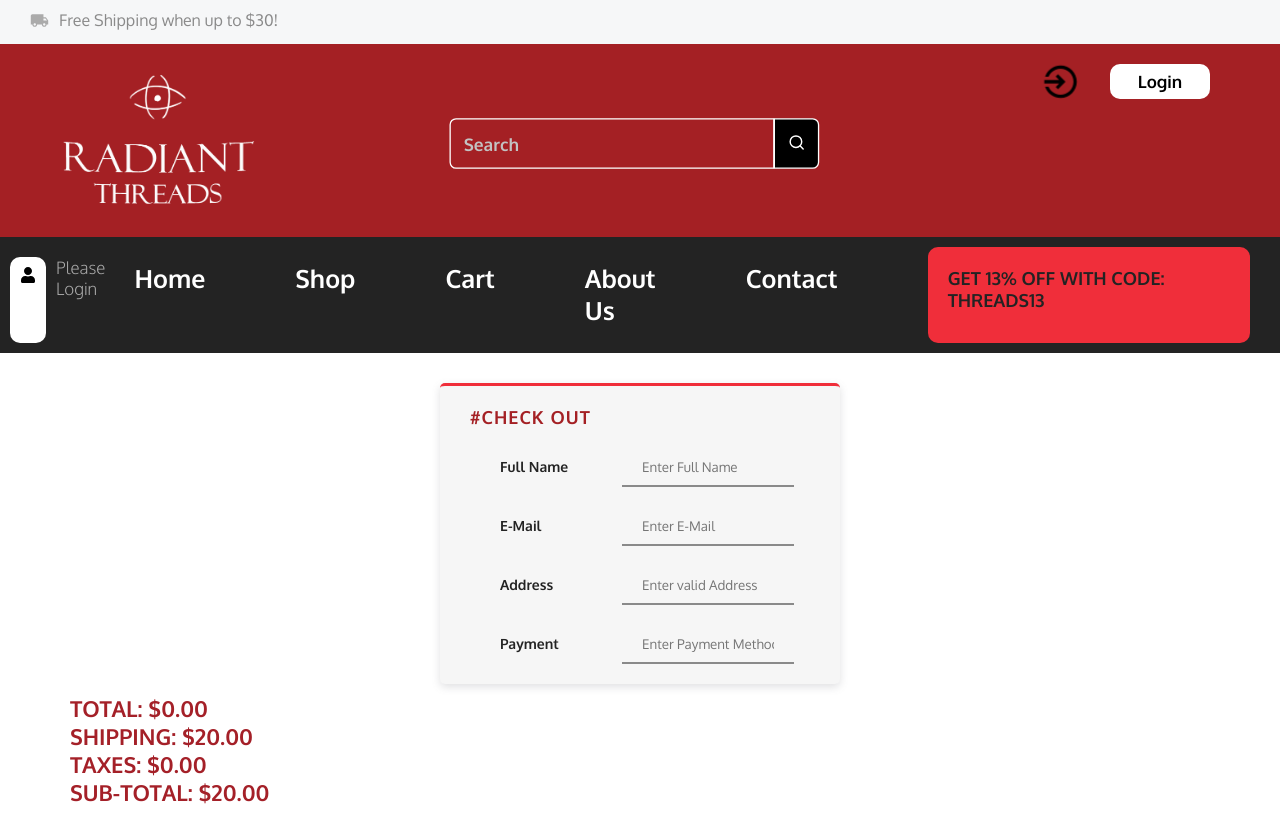
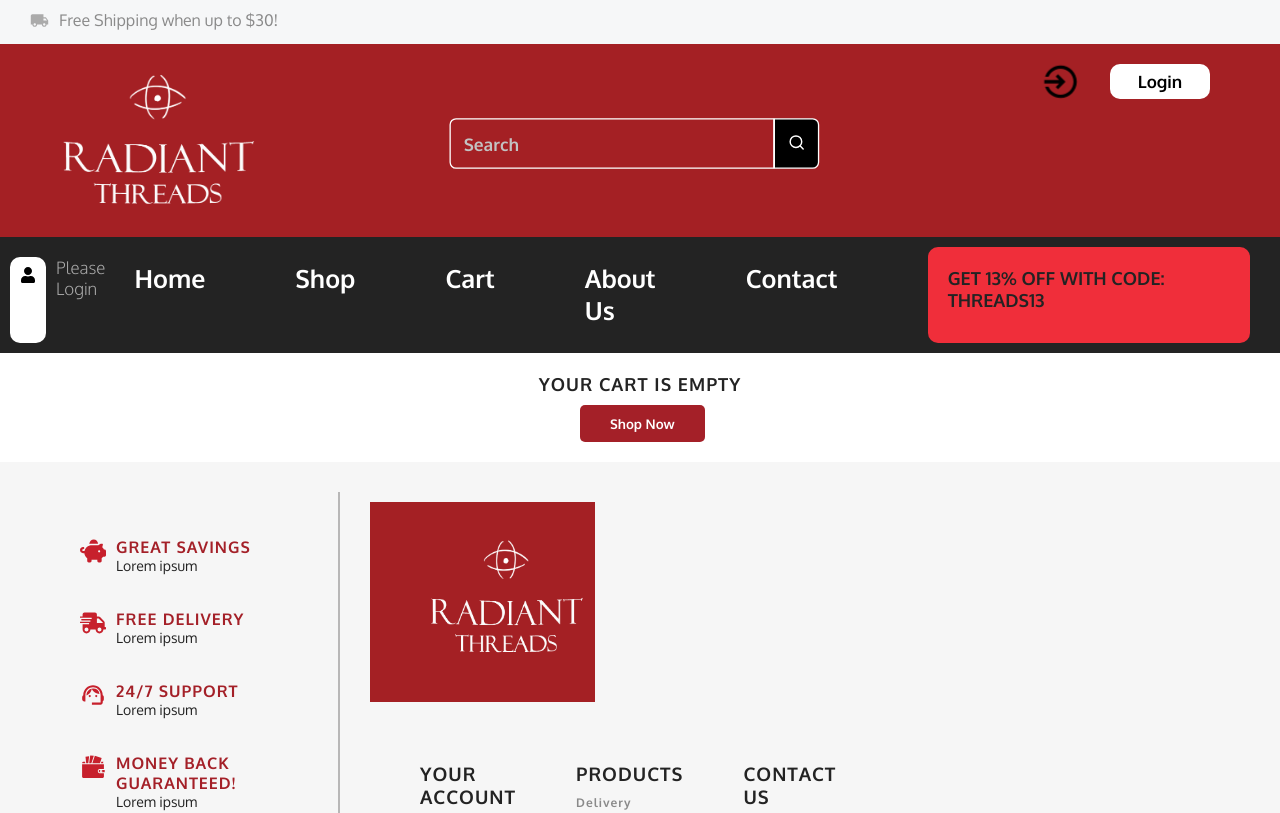
Before and after one commit to ozzzxyn/CPSC362-rthreads, a React (Create React App) app: page /payment in a window 1280 px wide. Shown: the top 813 px of the page. Built offline with nearby package versions, Linux system fonts and the light colour scheme.

Commit message:
You can no longer pay when you have an empty cart

```diff
--- a/src/comp/payment.css
+++ b/src/comp/payment.css
@@ -4,6 +4,46 @@
     padding: 0;
     font-family: "Oxygen";
     box-sizing: border-box;
+}
+
+
+
+.payment .empty_cart
+{
+    width: 100%;
+    align-items: center;
+}
+
+.payment .empty_cart h2
+{
+    text-align: center;
+    text-transform: uppercase;
+    font-size: 18px;
+    color: #232323;
+    letter-spacing: 1px;
+}
+
+.payment .empty_cart button
+{
+    margin-left: 45%;
+    padding: 10px 30px;
+    margin-top: 10px;
+    background: #a42028;
+    text-decoration: none;
+    color: white;
+    border: none;
+    outline: none;
+    border-radius: 5px;
+    font-weight: 600;
+    cursor: pointer;
+    transition: 0.5s;
+    font-family: "Oxygen";
+}
+
+.payment .empty_cart button:hover
+{
+    color: #ffffff;
+    background: #f02e3a;
 }
 
 .payment
--- a/src/comp/payment.js
+++ b/src/comp/payment.js
@@ -21,7 +21,20 @@
   return (
     <>
     <div className='payment'>
+
+        {
+            cart.length === 0 &&
+            <>
+            <div className='empty_cart'>
+                <h2>Your Cart is Empty</h2>
+                <Link to='/shop'><button>Shop Now</button></Link>
+            </div>
+            </>
+        }
         <div>
+        {
+            cart.length > 0 &&
+            <>
             <div className='container'>
                 <div className='form'>
                     <h2>#Check Out</h2>
@@ -61,9 +74,12 @@
                     </form>
                 </div>
             </div>
+            </>
+        }
         </div>
         <div className='bottom'>
             {
+                cart.length > 0 &&
                 <>
                 <div className='Total'>
                     <h4>Total: ${total.toFixed(2)}</h4>
@@ -75,6 +91,7 @@
                 </>
             }
         </div>
+
     </div>
     </>
   )
```
